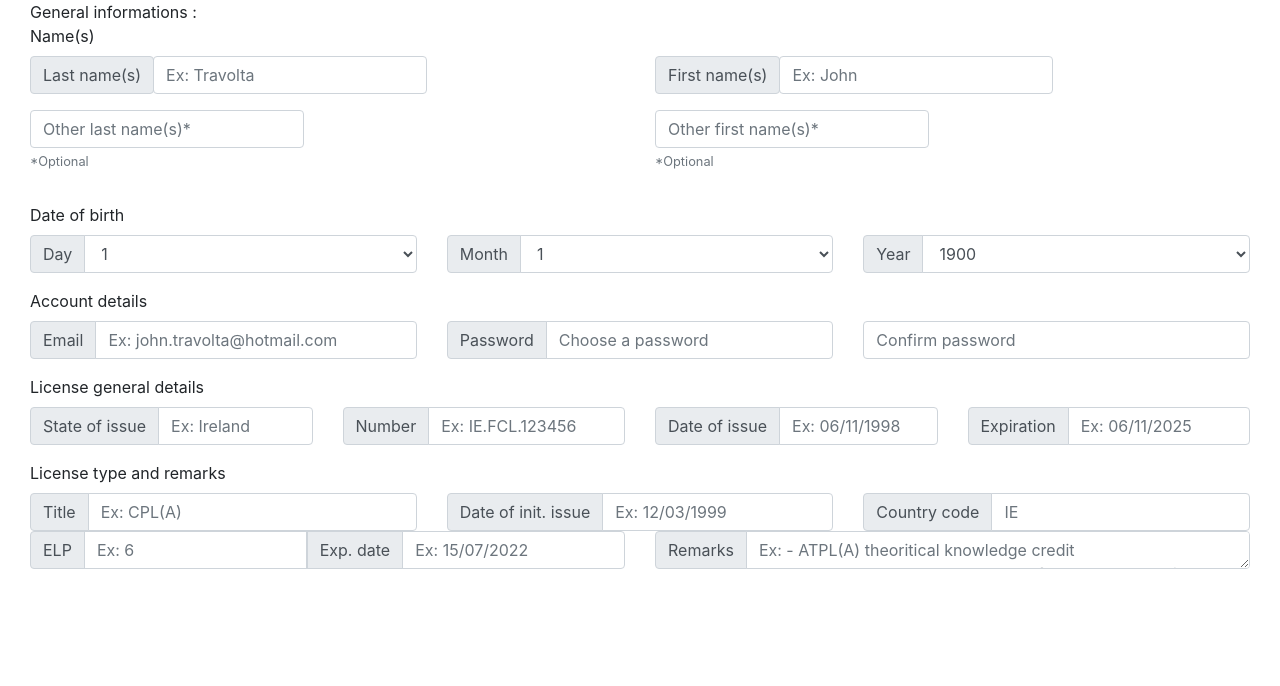
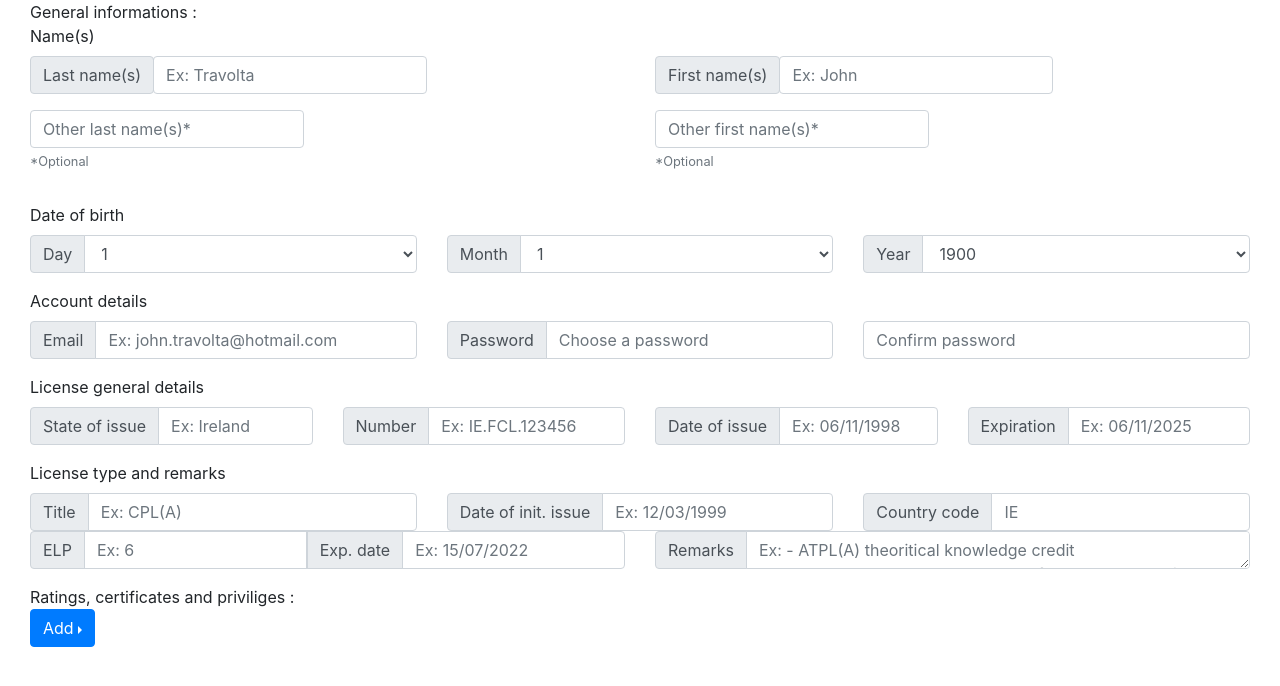
Before and after one commit to Logtyaviation/webapp, a React (Create React App) app: page /CreateNewProfil in a window 1280 px wide. Shown: the top 686 px of the page. Built offline with nearby package versions, Linux system fonts and the light colour scheme.

Commit message:
Added ratings, certificates and privileges in LicenseInformations. TODO : Solve problem with add button and state changing in array

```diff
--- a/src/components/PersonalProfil/GeneralInformations/SubComponents/AccountDetails.js
+++ b/src/components/PersonalProfil/GeneralInformations/SubComponents/AccountDetails.js
@@ -26,6 +26,7 @@ class AccountDetails extends Component {
                                         <InputGroup.Text>Password</InputGroup.Text>
                                     </InputGroup.Prepend>
                                     <Form.Control
+                                    type='password'
                                     name='AccountPassword'
                                     placeholder='Choose a password'
                                     />
@@ -33,6 +34,7 @@ class AccountDetails extends Component {
                             </Col>
                             <Col>
                                 <Form.Control
+                                type='password'
                                 name='ConfirmPassword'
                                 placeholder='Confirm password'
                                 />
--- a/src/components/PersonalProfil/LicenseInformations/LicenseInformations.js
+++ b/src/components/PersonalProfil/LicenseInformations/LicenseInformations.js
@@ -1,6 +1,7 @@
 import React, { Component } from 'react';
 import LicenseStateNumberDate from './SubComponents/LicenseStateNumberDate';
 import LicenseTypeValidityRemarks from './SubComponents/LicenseTypeValidityRemarks';
+import RatingsCertificatesAndPriviliges from './SubComponents/RatingsCertificatesAndPriviliges';
 
 class LicenseInformations extends Component {
     render() {
@@ -8,6 +9,7 @@ class LicenseInformations extends Component {
             <>
               <LicenseStateNumberDate/>
               <LicenseTypeValidityRemarks/>
+              <RatingsCertificatesAndPriviliges/>
             </>
         );
     }
--- /dev/null
+++ b/src/components/PersonalProfil/LicenseInformations/SubComponents/AddButtonRaCerPriv.js
@@ -0,0 +1,59 @@
+import React, { Component } from 'react';
+import { Row, Col, DropdownButton, Dropdown, Container } from 'react-bootstrap';
+import NewLineRaCerPriv from './NewLineRaCerPriv';
+
+class AddButtonRaCerPriv extends Component {
+    constructor(props){
+        super(props)
+        this.state={
+            selectedKey:'',
+            counter:0
+        }
+        this.handleChange=this.handleChange.bind(this)
+    }
+
+    handleChange(eventKey){
+        this.setState({
+            selectedKey:eventKey,
+            counter:this.state.counter+1
+        }
+        ,function callBack(){
+            console.log(this.state)
+        })
+    }
+
+    returnAddRaCerPriv(){
+        const array=[]
+        for(let i=0 ; i<this.state.counter ; i++){
+            array.push(
+                <NewLineRaCerPriv theKey={this.state.selectedKey}/>
+            )
+        }
+        return array
+    }
+
+    render(){
+        return(
+           <Container fluid>
+               <Row>
+                <Col md='1'>
+                        <DropdownButton
+                        drop='right'
+                        title='Add'
+                        onSelect={this.handleChange}
+                        >
+                            <Dropdown.Item eventKey='ClassTypeRating'>Class/Type rating</Dropdown.Item>
+                            <Dropdown.Item eventKey='Certificate'>Certificate</Dropdown.Item>
+                            <Dropdown.Item eventKey='Privilege'>Privilege</Dropdown.Item>
+                        </DropdownButton>
+                    </Col>
+                    <Col md='11'>
+                        {this.returnAddRaCerPriv()}
+                    </Col>
+               </Row>
+           </Container>
+        )
+    }
+}
+
+export default AddButtonRaCerPriv;
--- /dev/null
+++ b/src/components/PersonalProfil/LicenseInformations/SubComponents/NewLineRaCerPriv.js
@@ -0,0 +1,79 @@
+import React, { Component } from 'react';
+import { Row, Col, Form, InputGroup, Button } from 'react-bootstrap';
+
+class NewLineRaCerPriv extends Component {
+    constructor(props){
+        super(props)
+        this.state={
+            theKey:props.theKey,
+        }
+    }
+
+    fillInForm(){
+        if(this.props.theKey === 'ClassTypeRating'){
+            return(
+                this.genericForm('Class/Type rating', 'Ex: B737 300-900', 'LicenseClassTypeRatingName')
+            )
+        }
+        else if(this.props.theKey === 'Certificate'){
+            return(
+                this.genericForm('Certificate', 'Ex: TDB', 'LicenseCertificateName')
+            )
+        }
+        else if(this.props.theKey === 'Privilege'){
+            return(
+                this.genericForm('Privilege', 'Ex: PBN', 'LicensePrivilegeName')
+            )
+        }
+        else
+            return(
+                <div>No rating, certificate or privilege has been added.</div>
+            )
+    }
+
+
+    genericForm(igt, ph, nm){
+        return(
+            <Form>
+                <Row>
+                    <Col md='4'>
+                        <InputGroup>
+                            <InputGroup.Prepend>
+                                <InputGroup.Text>{igt}</InputGroup.Text>
+                            </InputGroup.Prepend>
+                            <Form.Control
+                            name={nm}
+                            placeholder={ph}
+                            />
+                        </InputGroup>
+                    </Col>
+                    <Col md='7'>
+                        <InputGroup>
+                            <InputGroup.Prepend>
+                                <InputGroup.Text>Remarks/Restriction</InputGroup.Text>
+                            </InputGroup.Prepend>
+                            <Form.Control
+                            as='textarea'
+                            rows='1'
+                            placeholder='Ex: TDB'
+                            />
+                        </InputGroup>
+                    </Col>
+                    <Col md='1'>
+                        <Button variant='danger'>Delete</Button>
+                    </Col>
+                </Row>
+            </Form>
+        )
+    }
+
+    render() {
+        return (
+            <>
+              {this.fillInForm()}
+            </>
+        );
+    }
+}
+
+export default NewLineRaCerPriv;
--- /dev/null
+++ b/src/components/PersonalProfil/LicenseInformations/SubComponents/RatingsCertificatesAndPriviliges.js
@@ -0,0 +1,18 @@
+import React, { Component } from 'react';
+import { Container, Row } from 'react-bootstrap';
+import AddButtonRaCerPriv from './AddButtonRaCerPriv';
+
+class RatingsCertificatesAndPriviliges extends Component {
+    render() {
+        return (
+            <Container fluid>
+                Ratings, certificates and priviliges :
+                <Row>
+                    <AddButtonRaCerPriv/>
+                </Row>
+            </Container>
+        );
+    }
+}
+
+export default RatingsCertificatesAndPriviliges;
```
